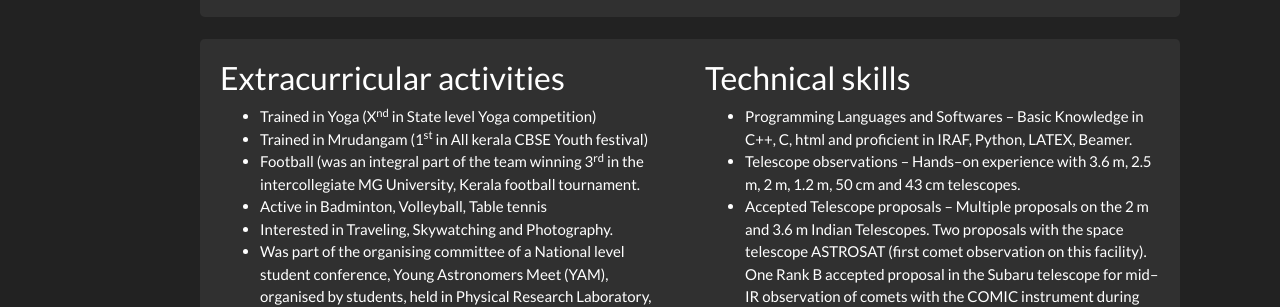
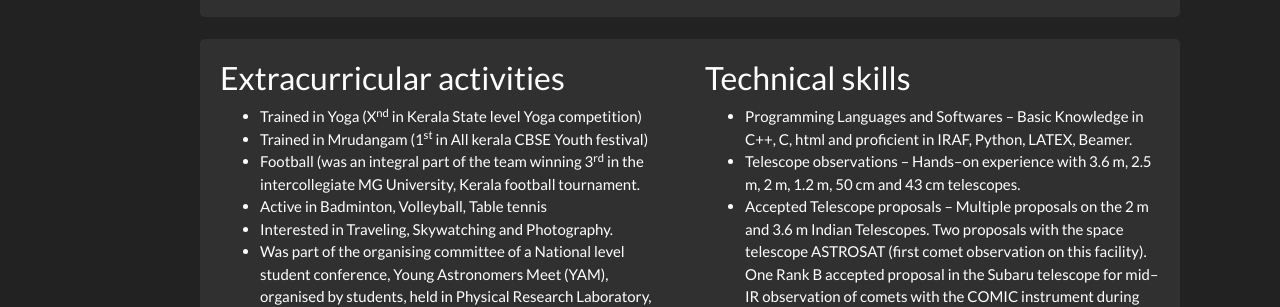
Before and after one commit to DrAravind1192/DrAravind1192.github.io, a Jekyll site: the page built from _pages/about.md, in a window 1280 px wide and 900 px high, scrolled down 658 px. Shown: the part 153-460 px from the top of the window. Built offline with Jekyll 4.4.1, drawn with Linux system fonts in a browser that asks for light colours; nearby versions of some CDN libraries; a style sheet for code colours, icons or effects is not loaded.

Commit message:
Update interests.yml

```diff
--- a/_data/interests.yml
+++ b/_data/interests.yml
@@ -1,4 +1,4 @@
-- name: Trained in Yoga (X<sup>nd</sup> in State level Yoga competition)
+- name: Trained in Yoga (X<sup>nd</sup> in Kerala State level Yoga competition)
 - name: Trained in Mrudangam (1<sup>st</sup> in All kerala CBSE Youth festival)
 - name: Football (was an integral part of the team winning 3<sup>rd</sup> in the intercollegiate MG University, Kerala football tournament.
 - name: Active in Badminton, Volleyball, Table tennis
```
